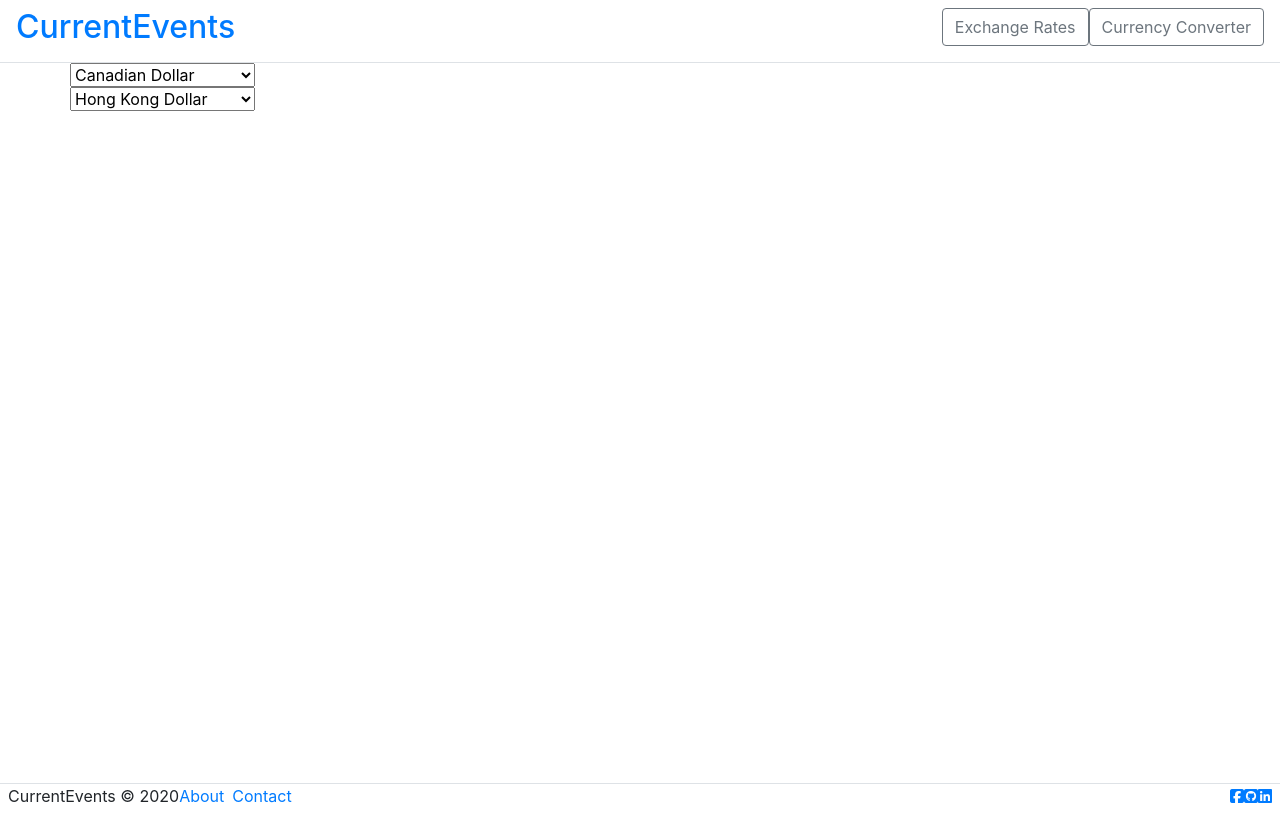
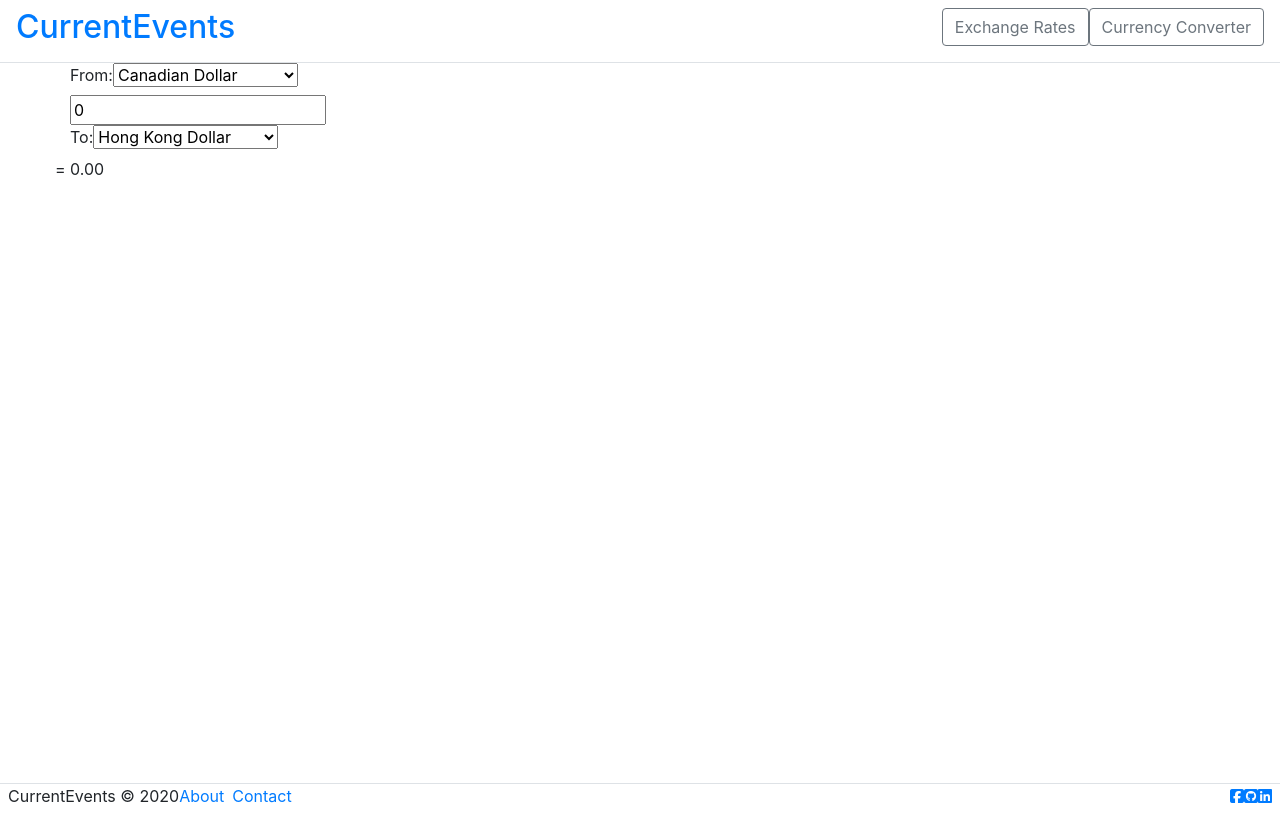
Before and after one commit to WarlockHolmes/CurrentEvents, a React (Create React App) app: page /converter in a window 1280 px wide. Built offline with nearby package versions, Linux system fonts and the light colour scheme.

Commit message:
Currency Converter functional, no styles
Maths and updating funcitonal.

```diff
--- a/src/CurrencyConverter.js
+++ b/src/CurrencyConverter.js
@@ -8,23 +8,51 @@ class CurrencyConverter extends React.Component {
     this.state = {
       currency1: 'CAD',
       currency2: 'HKD',
-      result: '',
+      amount: '0',
+      rate: '',
       error: '',
     };
     this.newCurrency1 = this.newCurrency1.bind(this);
     this.newCurrency2 = this.newCurrency2.bind(this);
-    this.update = this.update.bind(this);
+    this.updateRate = this.updateRate.bind(this);
+    this.amountChange = this.amountChange.bind(this);
   }
 
+  amountChange(event) {
+    let update = () => {
+      return new Promise ((resolve, reject) => {
+        resolve(this.setState({ amount: event.target.value }));
+      });
+    }
+    update().then(this.updateRate);
+  }
 
-  update() {
+  newCurrency1(event) {
+    let update = () => {
+      return new Promise ((resolve, reject) => {
+        resolve(this.setState({ currency1: event.target.value }));
+      });
+    }
+    update().then(this.updateRate);
+  }
+
+  newCurrency2(event) {
+    let update = () => {
+      return new Promise ((resolve, reject) => {
+        resolve(this.setState({ currency2: event.target.value }));
+      });
+    }
+    update().then(this.updateRate);
+  }
+
+  updateRate() {
     const { currency1, currency2 } = this.state;
     fetch(`https://alt-exchange-rate.herokuapp.com/latest?base=${currency1}&symbols=${currency2}`)
     .then(checkStatus)
     .then(json)
     .then((data) => {
       console.log(data.rates[currency2]);
-      //this.setState({ result: data });
+      this.setState({ rate: data.rates[currency2] });
     })
     .catch((error) => {
       this.setState({ error: error.message });
@@ -32,32 +60,15 @@ class CurrencyConverter extends React.Component {
     })
   }
 
-  newCurrency1(event) {
-    let updateCurrency = () => {
-      return new Promise ((resolve, reject) => {
-        resolve(this.setState({ currency1: event.target.value }));
-      });
-    }
-    updateCurrency().then(this.update);
-  }
-
-  newCurrency2(event) {
-    let updateCurrency = () => {
-      return new Promise ((resolve, reject) => {
-        resolve(this.setState({ currency2: event.target.value }));
-      });
-    }
-    updateCurrency().then(this.update);
-  }
-
-
-
   render() {
-    const { currency1, currency2, result } = this.state;
+    const { currency1, currency2, rate, amount } = this.state;
+    let res = amount*rate;
+    const result = res.toFixed(2);
     return (
       <div className="container">
         <div className="row">
-          <div className="col-4">
+          <div className="col-4" id="converter">
+            <label>From:
             <select id="currency1" value={currency1} onChange={this.newCurrency1}>
               <option value="AUD">Australian Dollar</option>
               <option value="BGN">Bulgarian Lev</option>
@@ -93,6 +104,9 @@ class CurrencyConverter extends React.Component {
               <option value="USD">United States Dollar</option>
               <option value="ZAR">South African Rand</option>
             </select>
+            </label>
+            <input type="number" id="amount" value={amount} onChange={this.amountChange}/>
+            <label>To:
             <select id="currency2" value={currency2} onChange={this.newCurrency2}>
               <option value="AUD">Australian Dollar</option>
               <option value="BGN">Bulgarian Lev</option>
@@ -128,10 +142,11 @@ class CurrencyConverter extends React.Component {
               <option value="USD">United States Dollar</option>
               <option value="ZAR">South African Rand</option>
             </select>
+            </label>
           </div>
         </div>
         <div className="row">
-          <p>{result}</p>
+          <p>= {result}</p>
         </div>
       </div>
     );
```
